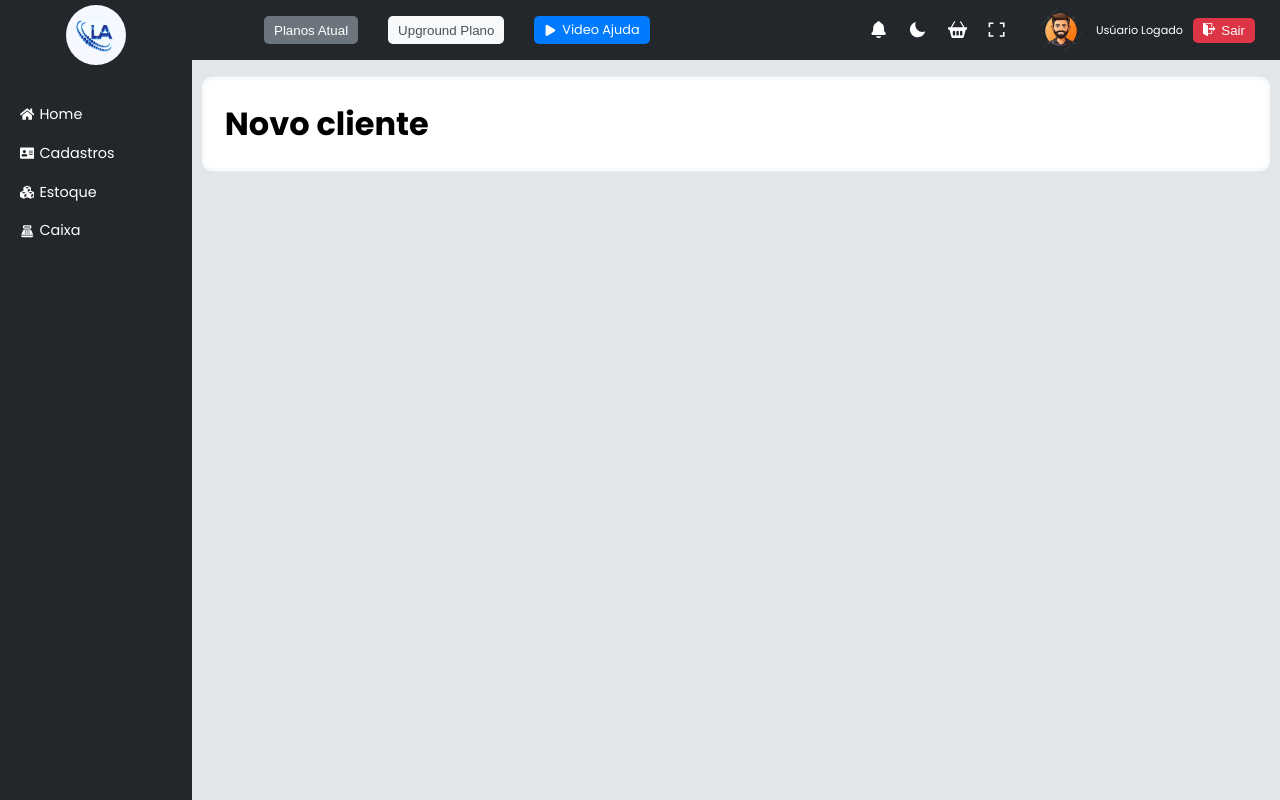
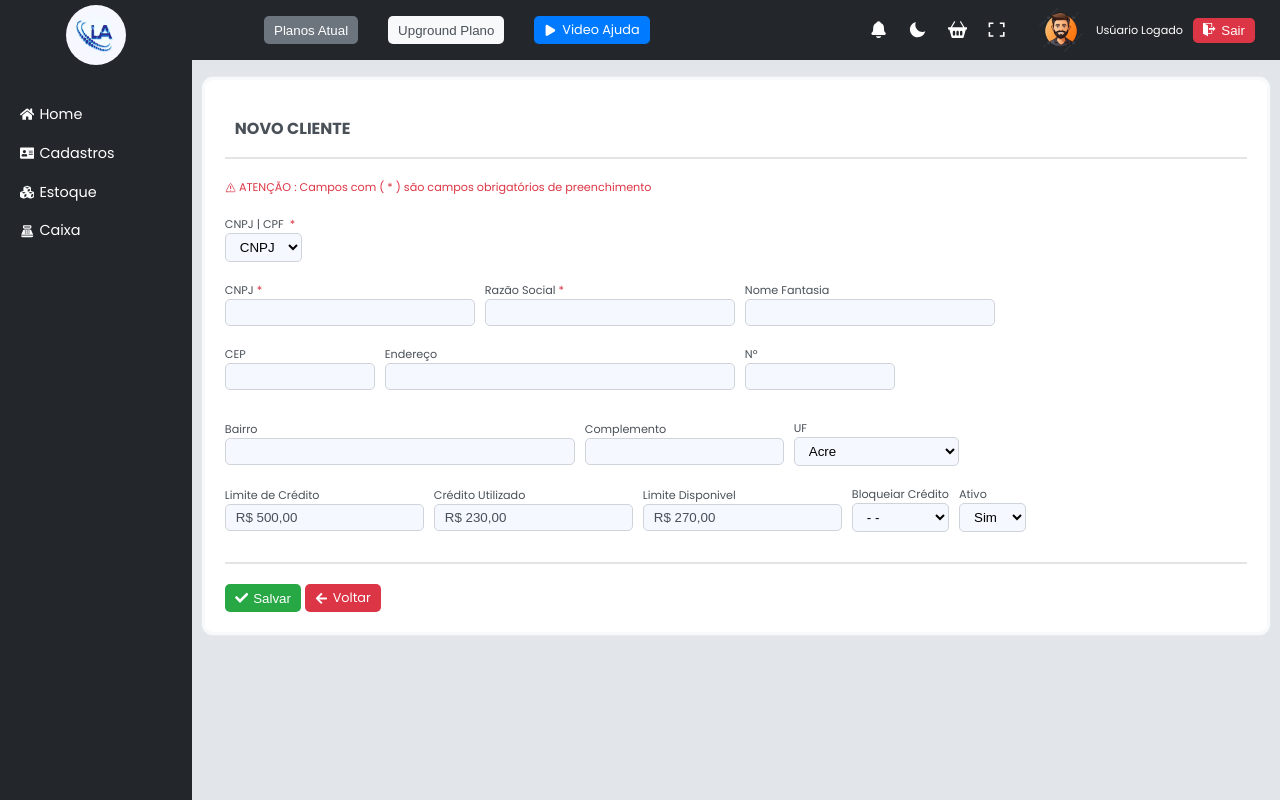
Before and after one commit to LAsolucoes/PDV, a Next.js app: page /novo-cliente in a window 1280 px wide. Built offline with nearby package versions, Linux system fonts and the light colour scheme.

Commit message:
Cadastro de Clientes

```diff
--- a/src/app/( Sidebar-Pages )/( Cadastros )/( Clientes )/clientes/page.tsx
+++ b/src/app/( Sidebar-Pages )/( Cadastros )/( Clientes )/clientes/page.tsx
@@ -1,6 +1,6 @@
 
-import TitlePages from "../../../../_components/TitlePages";
 import Link from "next/link";
+import {TitlePages} from "../../../../_components/TitlePages";
 import { IoMdAdd } from "react-icons/io";
 import { FaEdit } from "react-icons/fa"; /* EDITAR */
 import { MdDeleteForever } from "react-icons/md"; /* DELETE */
@@ -8,9 +8,9 @@ import { RiFileCopy2Fill } from "react-icons/ri"; /* MOVIMENTACOES */
 import { FaCheck } from "react-icons/fa"; /* CHECK */
 import { TiDelete } from "react-icons/ti"; /* NO ATIVO */
 import { IoSearchSharp } from "react-icons/io5"; /* SEARCH */
+import {Button} from "../../../../_components/( Buttons )/Button";
 
 
-import Button from "../../../../_components/( Buttons )/Button";
 
 export default function Clientes() {
   return (
@@ -21,7 +21,7 @@ export default function Clientes() {
         </div>
 
         <div className="ContainerBtnPagesNavegation">
-          <Link href={"#"} className="btnNew" title="Cadastrar novo Cliente">
+          <Link href={"/novo-cliente"} className="btnNew" title="Cadastrar novo Cliente">
             <IoMdAdd />
             Novo Cliente
           </Link>
--- a/src/app/( Sidebar-Pages )/( Cadastros )/( Clientes )/novo-cliente/page.tsx
+++ b/src/app/( Sidebar-Pages )/( Cadastros )/( Clientes )/novo-cliente/page.tsx
@@ -1,5 +1,195 @@
-export default function NewClient(){
-    return(
-        <h1>Novo cliente</h1>
+"use client"
+import { ButtonSalvarVoltar } from "@/app/_components/( Buttons )/ButtonSalvarVoltar";
+import { AlertInputRequired, TitlePages } from "@/app/_components/TitlePages";
+import React, { useState } from "react";
+
+export default function NewClient() {
+
+    const [selectType, setSelectType] = useState(false)
+    const [inputType, setInputType] = useState("CNPJ")
+    const [inputRazaoSocial, setInputRazaoSocial] = useState("Razão Social")
+    const [inputNomeFantasia, setInputNomeFantasia] = useState("Nome Fantasia")
+
+    function HandleTypeClient(e: React.ChangeEvent<HTMLSelectElement>) {
+        const valueSelect = e.target.value
+        if (valueSelect !== "cnpj") {
+            setSelectType(!selectType)
+            setInputType("CPF")
+            setInputRazaoSocial("Nome")
+            setInputNomeFantasia("Apelido")
+            return
+
+        } else {
+            setInputType("CNPJ")
+            setInputRazaoSocial("Razão Social")
+            setInputNomeFantasia("Nome Fantasia")
+        }
+
+    }
+
+    return (
+        <>
+            <div>
+                <TitlePages title={"NOVO CLIENTE"} />
+                <AlertInputRequired />
+
+            </div>
+
+            <div className="fieldGroup">
+                <div className="inputField">
+                    <label className="required">CNPJ | CPF </label>
+                    <select name=""
+                        required
+                        onChange={HandleTypeClient}>
+                        <option value="cnpj">CNPJ</option>
+                        <option value="cpf">CPF</option>
+                    </select>
+                </div>
+            </div>
+
+            <div className="fieldGroup">
+                <div className="inputField">
+                    <label className="required">{inputType}</label>
+                    <input
+                        type="text"
+                        className="input-md"
+                        required
+                    />
+                </div>
+
+                <div className="inputField">
+                    <label className="required">{inputRazaoSocial}</label>
+                    <input
+                        type="text"
+                        className="input-md"
+                        required
+                    />
+
+                </div>
+                <div className="inputField">
+                    <label>{inputNomeFantasia}</label>
+                    <input
+                        type="text"
+                        className="input-md"
+                        required
+                    />
+
+                </div>
+            </div>
+
+            <div className="fieldGroup">
+                <div className="inputField">
+                    <label>CEP</label>
+                    <input type="text" className="input-sm" />
+                </div>
+
+                <div className="inputField">
+                    <label>Endereço</label>
+                    <input type="text"
+                    className="input-lg"
+                    />
+                </div>
+
+                <div className="inputField">
+                    <label>Nº</label>
+                    <input type="text"
+                    className="input-sm"
+                    />
+                </div>
+
+                <div className="inputField">
+                    <label>Bairro</label>
+                    <input type="text"
+                    className="input-lg"
+                    />
+                </div>
+
+                <div className="inputField">
+                    <label>Complemento</label>
+                    <input type="text" />
+                </div>
+
+
+                <div className="inputField">
+                    <label>UF</label>
+                    <select id="estado" name="estado">
+                        <option value="AC">Acre</option>
+                        <option value="AL">Alagoas</option>
+                        <option value="AP">Amapá</option>
+                        <option value="AM">Amazonas</option>
+                        <option value="BA">Bahia</option>
+                        <option value="CE">Ceará</option>
+                        <option value="DF">Distrito Federal</option>
+                        <option value="ES">Espírito Santo</option>
+                        <option value="GO">Goiás</option>
+                        <option value="MA">Maranhão</option>
+                        <option value="MT">Mato Grosso</option>
+                        <option value="MS">Mato Grosso do Sul</option>
+                        <option value="MG">Minas Gerais</option>
+                        <option value="PA">Pará</option>
+                        <option value="PB">Paraíba</option>
+                        <option value="PR">Paraná</option>
+                        <option value="PE">Pernambuco</option>
+                        <option value="PI">Piauí</option>
+                        <option value="RJ">Rio de Janeiro</option>
+                        <option value="RN">Rio Grande do Norte</option>
+                        <option value="RS">Rio Grande do Sul</option>
+                        <option value="RO">Rondônia</option>
+                        <option value="RR">Roraima</option>
+                        <option value="SC">Santa Catarina</option>
+                        <option value="SP">São Paulo</option>
+                        <option value="SE">Sergipe</option>
+                        <option value="TO">Tocantins</option>
+                        <option value="EX">Estrangeiro</option>
+                    </select>
+                </div>
+
+            </div>
+
+
+            <div className="fieldGroup">
+                <div className="inputField">
+                    <label>Limite de Crédito</label>
+                    <input type="text" placeholder="R$ 500,00" />
+                </div>
+
+                <div className="inputField">
+                    <label>Crédito Utilizado</label>
+                    <input type="text" placeholder="R$ 230,00" readOnly />
+                </div>
+
+                <div className="inputField">
+                    <label>Limite Disponivel</label>
+                    <input type="text" placeholder="R$ 270,00" readOnly />
+                </div>
+
+                <div className="inputField">
+                    <label>Bloqueiar Crédito</label>
+                    <select name=""
+                        required
+                        onChange={HandleTypeClient}>
+                        <option value=""> - - </option>
+                        <option value="cnpj">Sim</option>
+                        <option value="cpf">Não</option>
+                    </select>
+                </div>
+                <div className="inputField">
+                    <label>Ativo</label>
+                    <select name=""
+                        required
+                        onChange={HandleTypeClient}>
+                        <option value="cnpj">Sim</option>
+                        <option value="cpf">Não</option>
+                    </select>
+                </div>
+
+
+            </div>
+
+            <ButtonSalvarVoltar
+                name={"Salvar"}
+                href={"/clientes"}
+            />
+        </>
     )
 }
--- a/src/app/_components/Modal/index.tsx
+++ b/src/app/_components/Modal/index.tsx
@@ -3,13 +3,13 @@ import { IoCloseSharp } from "react-icons/io5";
 
 interface ModalProps {
   tittle: string;
-  onClick?: () => void;
+  onClick?: (e: React.MouseEvent<HTMLButtonElement>) => void;
   label: string;
 
 }
-export function Modal({ tittle, onClick, label , id }: ModalProps) {
+export function Modal({ tittle, onClick, label  }: ModalProps) {
   return (
-    <div className={styles.ModalOverlay} onClick={onClick}>
+    <div className={styles.ModalOverlay}>
       <div className={styles.ModalContent}>
         <div className={styles.HeaderModal}>
           <h1>{tittle}</h1>
```
Also changed, not shown: src/app/( Sidebar-Pages )/( Cadastros )/( Categorias )/nova-categoria/page.tsx (+5 -5 lines), src/app/( Sidebar-Pages )/( Cadastros )/( Marcas )/nova-marca/page.tsx (+5 -4 lines), src/app/( Sidebar-Pages )/( Cadastros )/( Produtos )/produtos/page.tsx (+12 -3 lines), src/app/( Sidebar-Pages )/( Cadastros )/( Usuarios )/novo-usuario/page.tsx (+14 -9 lines).
